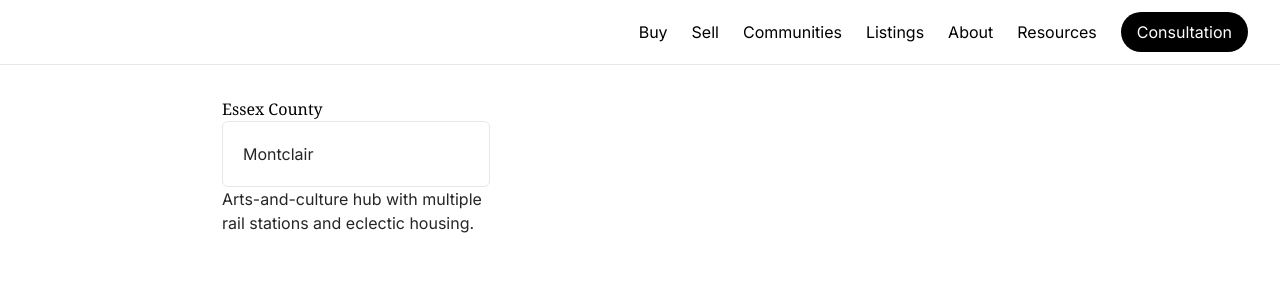
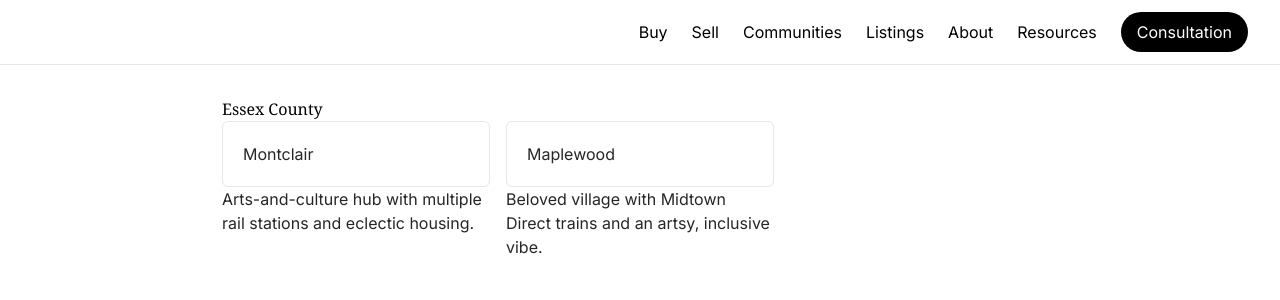
Before and after one commit to jorgeramirez76/jorge-ramirez-group, a Next.js app: page /communities/essex-county in a window 1280 px wide. Shown: the top 300 px of the page. Built offline with nearby package versions, Linux system fonts and the light colour scheme.

Commit message:
add more sample towns

```diff
--- a/content/communities.data.ts
+++ b/content/communities.data.ts
@@ -334,5 +334,53 @@ export const TOWNS: Town[] = [
       'New Brunswick Public Schools partner with Rutgers to provide magnet and dual-enrollment opportunities.',
     commute:
       'NJ Transit\'s Northeast Corridor trains from New Brunswick Station reach Penn Station in about 45 to 60 minutes, while bus lines and nearby Route 18 connect to greater New York and New Jersey.'
+  },
+  {
+    slug: 'parsippany-nj',
+    name: 'Parsippany-Troy Hills',
+    county: 'morris-county',
+    summary: 'Large township with corporate campuses, varied neighborhoods, and commuter options.',
+    description:
+      'Parsippany-Troy Hills sprawls across northern Morris County with multiple business parks and lakes. Neighborhoods range from postwar capes to modern developments on winding streets. Community events and recreation programs give the large township a small-town touch. Residents enjoy parks like Lake Parsippany and Troy Meadows wetlands. Extensive shopping corridors line Route 46 and Route 10. Quick highway access keeps commutes flexible.',
+    schools:
+      'Parsippany-Troy Hills School District is known for strong academics, extracurricular clubs, and respected high schools.',
+    commute:
+      'Drivers reach NYC via Interstates 80 and 287 or NJ Transit buses; nearby Morris Plains or Mount Tabor stations offer trains that reach Penn Station in roughly 60 to 75 minutes.'
+  },
+  {
+    slug: 'maplewood-nj',
+    name: 'Maplewood',
+    county: 'essex-county',
+    summary: 'Beloved village with Midtown Direct trains and an artsy, inclusive vibe.',
+    description:
+      'Maplewood pairs tree-lined streets with a lively downtown known as Maplewood Village. Festivals, parades, and community theatre keep the town buzzing year-round. Homes range from classic colonials to Tudor-style houses and newer condos. The South Mountain Reservation provides hiking and expansive views. Residents value the town\'s commitment to diversity and the arts. Easy train access makes it a popular choice for Brooklyn and Manhattan transplants.',
+    schools:
+      'South Orange–Maplewood School District features magnet-style elementary schools, strong music programs, and a well-regarded high school.',
+    commute:
+      'Midtown Direct trains from Maplewood Station reach New York Penn Station in about 30 to 40 minutes, and express buses provide alternatives.'
+  },
+  {
+    slug: 'jersey-city-nj',
+    name: 'Jersey City',
+    county: 'hudson-county',
+    summary: 'Vibrant waterfront city with PATH trains, ferries, and diverse neighborhoods.',
+    description:
+      'Jersey City stretches along the Hudson with a skyline rivaling Manhattan. Downtown and Journal Square have seen rapid redevelopment and an influx of restaurants and art spaces. Historic brownstones line neighborhoods like Hamilton Park while high-rises tower near the waterfront. Liberty State Park and numerous smaller parks offer green relief. The city\'s diversity fuels a broad food scene and community festivals. Residents enjoy proximity to New York without losing local flavor.',
+    schools:
+      'Jersey City Public Schools and an array of charter schools provide bilingual, STEM, and arts-focused options.',
+    commute:
+      'PATH trains from multiple stations reach the World Trade Center in about 10 minutes and Midtown in roughly 20; ferries and buses add more NYC connections.'
+  },
+  {
+    slug: 'edison-nj',
+    name: 'Edison',
+    county: 'middlesex-county',
+    summary: 'Sprawling suburb with major transit hubs, shopping, and diverse housing.',
+    description:
+      'Edison sits at the crossroads of central New Jersey with sprawling neighborhoods and retail corridors. The township hosts corporate offices alongside quiet residential areas. Roosevelt Park and the nearby Raritan River give residents outdoor escapes. Ethnic restaurants and cultural centers reflect a vibrant community. New developments and established subdivisions provide a mix of housing options. Rutgers University and major employers sit just minutes away.',
+    schools:
+      'Edison Township Public Schools earn praise for STEM initiatives, Advanced Placement offerings, and competitive clubs.',
+    commute:
+      'Northeast Corridor trains from Edison Station reach New York Penn Station in about 45 to 60 minutes, and commuters can also use park-and-ride buses or the New Jersey Turnpike.'
   }
 ];
```
